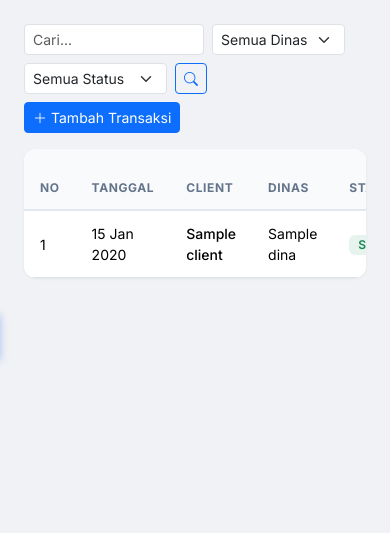
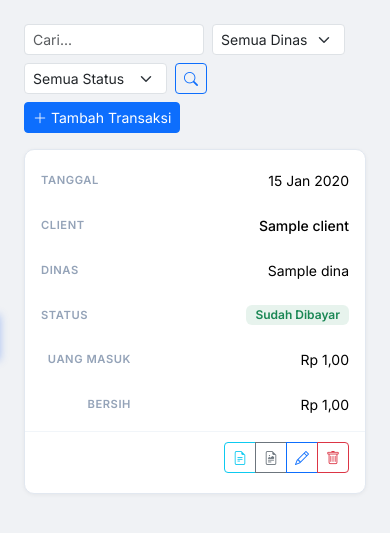
Before and after one commit to arifrg1704-cpu/katering-finance, a Django app: page /transaksi/ in a window 390 px wide. Shown: the part 65-598 px from the top of the page. Run offline with Django 5.2, Linux system fonts and the light colour scheme; a user stored in the database is signed in; tables that the repository leaves empty hold one stand-in row (values such as "Sample post").

Commit message:
Add responsive stacked table layout for mobile on all list pages

```diff
--- a/finance/templates/finance/base.html
+++ b/finance/templates/finance/base.html
@@ -203,6 +203,70 @@
         .sidebar-overlay.show {
             display: block;
         }
+
+        /* ── Stacked Table (Mobile) ─────────────── */
+        @media (max-width: 767.98px) {
+            .table-stack thead {
+                display: none;
+            }
+
+            .table-stack tbody tr {
+                display: block;
+                border: 1px solid #e2e8f0;
+                border-radius: 10px;
+                margin-bottom: 0.75rem;
+                padding: 0.5rem 0;
+                background: #fff;
+                box-shadow: 0 1px 4px rgba(0, 0, 0, 0.05);
+            }
+
+            .table-stack td {
+                display: flex;
+                align-items: center;
+                justify-content: space-between;
+                padding: 0.45rem 1rem;
+                border: none !important;
+                font-size: 0.85rem;
+                gap: 0.5rem;
+            }
+
+            .table-stack td::before {
+                content: attr(data-label);
+                font-weight: 600;
+                font-size: 0.7rem;
+                text-transform: uppercase;
+                letter-spacing: 0.05em;
+                color: #94a3b8;
+                white-space: nowrap;
+                min-width: 90px;
+            }
+
+            .table-stack td.td-aksi {
+                justify-content: flex-end;
+                padding-top: 0.6rem;
+                border-top: 1px solid #f1f5f9 !important;
+                margin-top: 0.25rem;
+            }
+
+            .table-stack td.td-aksi::before {
+                display: none;
+            }
+
+            /* Sembunyikan nomor urut di mobile */
+            .table-stack td.td-no {
+                display: none;
+            }
+
+            .table-wrapper {
+                overflow: visible;
+                box-shadow: none;
+                background: transparent;
+            }
+
+            .table-wrapper .table-responsive {
+                overflow: visible;
+            }
+        }
     </style>
     {% block extra_css %}{% endblock %}
 </head>
--- a/finance/templates/finance/transaksi_list.html
+++ b/finance/templates/finance/transaksi_list.html
@@ -30,7 +30,7 @@
 
 <div class="table-wrapper">
     <div class="table-responsive">
-        <table class="table table-hover">
+        <table class="table table-hover table-stack">
             <thead>
                 <tr>
                     <th style="width:40px">No</th>
@@ -46,20 +46,20 @@
             <tbody>
                 {% for t in transaksi_list %}
                 <tr>
-                    <td>{{ forloop.counter }}</td>
-                    <td>{{ t.tanggal|date:"d M Y" }}</td>
-                    <td class="fw-medium">{{ t.client.nama_client }}</td>
-                    <td>{{ t.client.dinas.nama_dinas }}</td>
-                    <td>
+                    <td class="td-no">{{ forloop.counter }}</td>
+                    <td data-label="Tanggal">{{ t.tanggal|date:"d M Y" }}</td>
+                    <td class="fw-medium" data-label="Client">{{ t.client.nama_client }}</td>
+                    <td data-label="Dinas">{{ t.client.dinas.nama_dinas }}</td>
+                    <td data-label="Status">
                         {% if t.status_transfer == 'Sudah Dibayar' %}
                         <span class="badge bg-success bg-opacity-10 text-success badge-status">Sudah Dibayar</span>
                         {% else %}
                         <span class="badge bg-warning bg-opacity-10 text-warning badge-status">Belum Dibayar</span>
                         {% endif %}
                     </td>
-                    <td class="text-end">Rp {{ t.total_uang_masuk|intcomma }}</td>
-                    <td class="text-end">Rp {{ t.total_bersih|intcomma }}</td>
-                    <td>
+                    <td class="text-end" data-label="Uang Masuk">Rp {{ t.total_uang_masuk|floatformat:2|intcomma }}</td>
+                    <td class="text-end" data-label="Bersih">Rp {{ t.total_bersih|floatformat:2|intcomma }}</td>
+                    <td class="td-aksi">
                         <div class="btn-group btn-group-sm">
                             <a href="{% url 'finance:transaksi_report' t.pk %}" class="btn btn-outline-info"
                                 title="Laporan Lengkap">
```
Also changed, not shown: finance/templates/finance/client_list.html (+8 -8 lines), finance/templates/finance/dashboard.html (+7 -7 lines), finance/templates/finance/dinas_list.html (+8 -6 lines), finance/templates/finance/fee_pemilik_list.html (+8 -8 lines).
